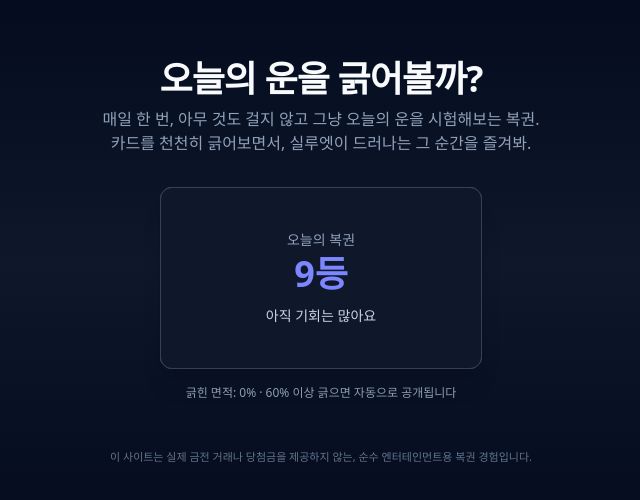
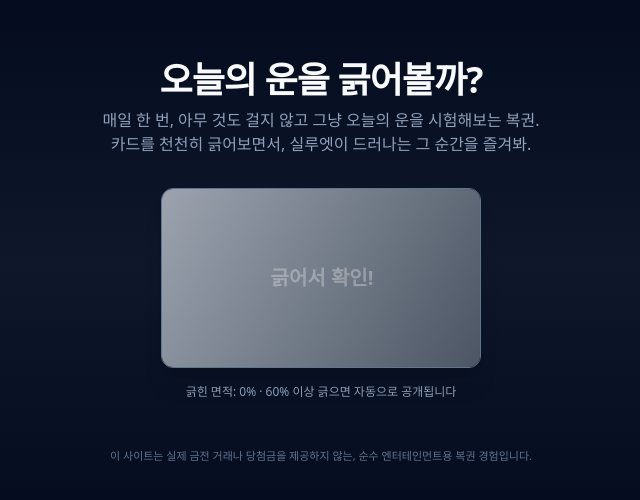
Before and after one commit to Hehwanny/scratch_ME, a Next.js app: page / in a window 1280 px wide. Shown: the part 138-638 px from the top of the page, without its empty margins (319-959 px from the left). Built offline with nearby package versions, Linux system fonts and the light colour scheme.

Commit message:
Hide prize until scratch reveal and layer canvas over card

```diff
--- a/components/ScratchCard.tsx
+++ b/components/ScratchCard.tsx
@@ -122,23 +122,26 @@ export const ScratchCard: React.FC = () => {
     scratch(e, canvas);
   };
 
+  const displayName = revealed && prize ? prize.name : "????";
+  const displayDesc = revealed && prize ? prize.description : "카드를 긁어 결과를 확인하세요.";
+  const displayColor = revealed && prize ? prize.color : "text-slate-200";
+
   return (
     <div className="flex flex-col items-center gap-4">
-      <div className="relative">
-        <div className="absolute inset-0 flex flex-col items-center justify-center rounded-xl bg-slate-900 border border-slate-700 px-6 py-4">
+      <div
+        className="relative rounded-xl shadow-xl border border-slate-500 overflow-hidden"
+        style={{ width: CARD_WIDTH, height: CARD_HEIGHT }}
+      >
+        <div className="absolute inset-0 flex flex-col items-center justify-center bg-slate-900 px-6 py-4 text-center">
           <p className="text-sm text-slate-400 mb-1">오늘의 복권</p>
-          <p className={`text-4xl font-bold ${prize?.color ?? "text-slate-200"}`}>
-            {prize?.name ?? "긁어서 확인"}
-          </p>
-          <p className="mt-3 text-sm text-slate-300 text-center max-w-xs">
-            {prize?.description ?? "카드를 긁어 결과를 확인하세요."}
-          </p>
+          <p className={`text-4xl font-bold ${displayColor}`}>{displayName}</p>
+          <p className="mt-3 text-sm text-slate-300 text-center max-w-xs">{displayDesc}</p>
         </div>
 
         <canvas
           ref={canvasRef}
-          className={`block rounded-xl shadow-xl border border-slate-500 touch-none ${
-            revealed ? "opacity-0 transition-opacity duration-500" : ""
+          className={`absolute inset-0 z-10 touch-none ${
+            revealed ? "opacity-0 transition-opacity duration-500" : "opacity-100"
           }`}
           onMouseDown={startDrawing}
           onMouseUp={stopDrawing}
```
